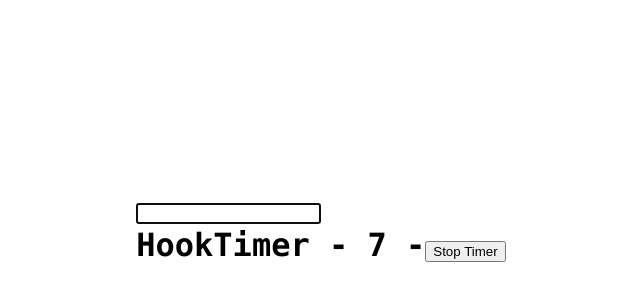
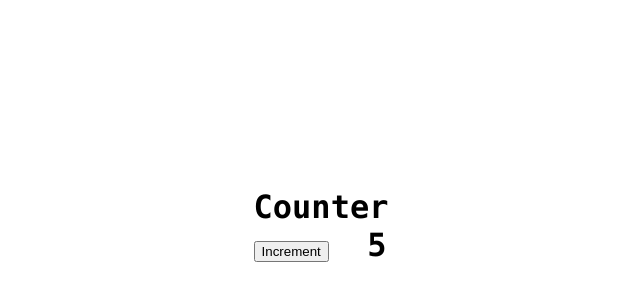
Before and after one commit to SooryaCodes/react-typescript, a React (Create React App) app: page / in a window 1280 px wide. Shown: the part 174-474 px from the top of the page, without its empty margins (319-959 px from the left). Built offline with nearby package versions, Linux system fonts and the light colour scheme.

Commit message:
Class component

```diff
--- a/src/App.tsx
+++ b/src/App.tsx
@@ -17,6 +17,7 @@ import User from "./components/context/User";
 import { UserContextProvider } from "./components/context/UserContext";
 import DomRef from "./components/ref/DomRef";
 import MutableRef from "./components/ref/MutableRef";
+import Counter2 from './components/class/Counter'
 
 function App() {
   const name = { first_name: "Soorya", last_name: "Krishna" };
@@ -52,8 +53,10 @@ function App() {
         <User />
       </UserContextProvider> */}
 
-      <DomRef />
-      <MutableRef />
+      {/* <DomRef />
+      <MutableRef /> */}
+
+      <Counter2 message="Counter" />
     </div>
   );
 }
--- /dev/null
+++ b/src/components/class/Counter.tsx
@@ -0,0 +1,23 @@
+import { Component } from 'react'
+
+type Props = { message: string }
+
+type State = { count: number }
+
+export default class Counter extends Component<Props, State> {
+    state = {
+        count: 5
+    }
+
+    handleClick = () => {
+        this.setState((prevState) => ({ count: prevState.count + 1 }))
+    }
+    render() {
+        return (
+            <div>  {this.props.message} <br />
+                <button onClick={this.handleClick}>Increment</button> &nbsp;
+                {this.state.count}
+            </div>
+        )
+    }
+}
```
